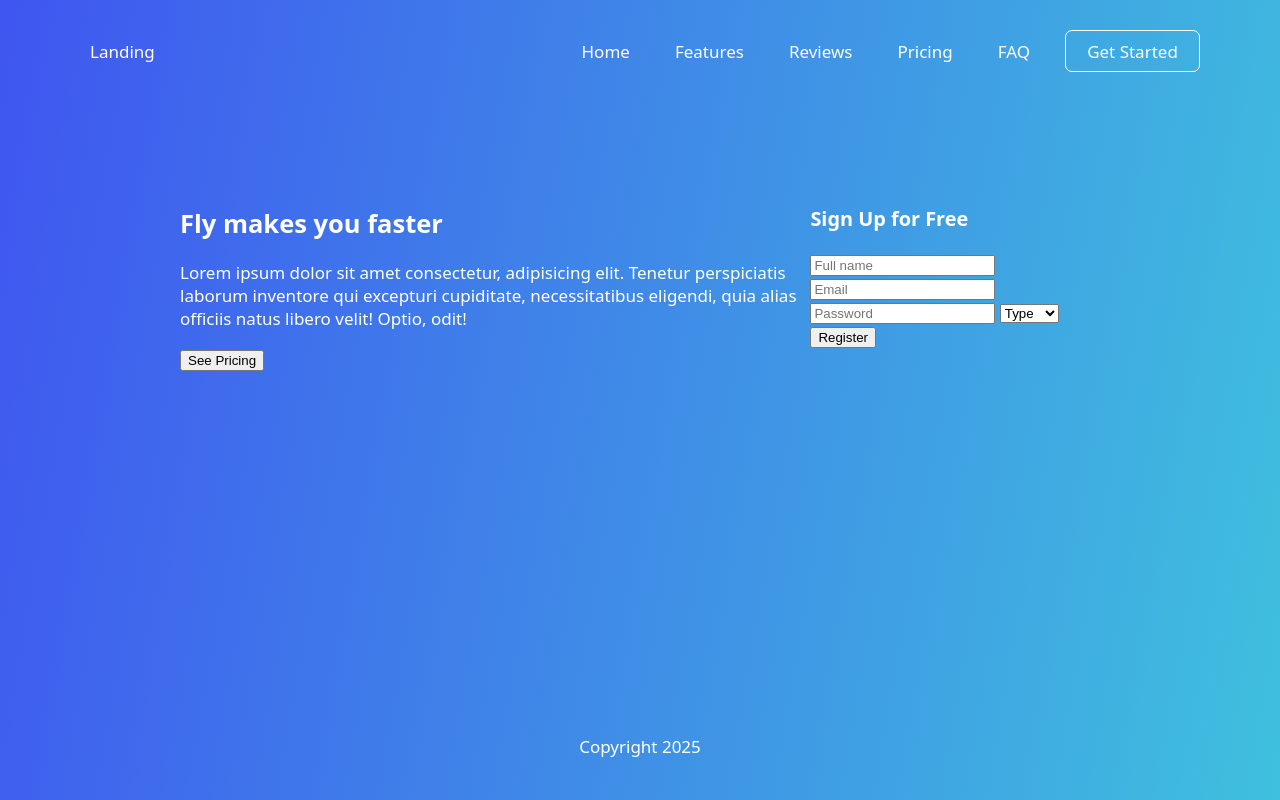
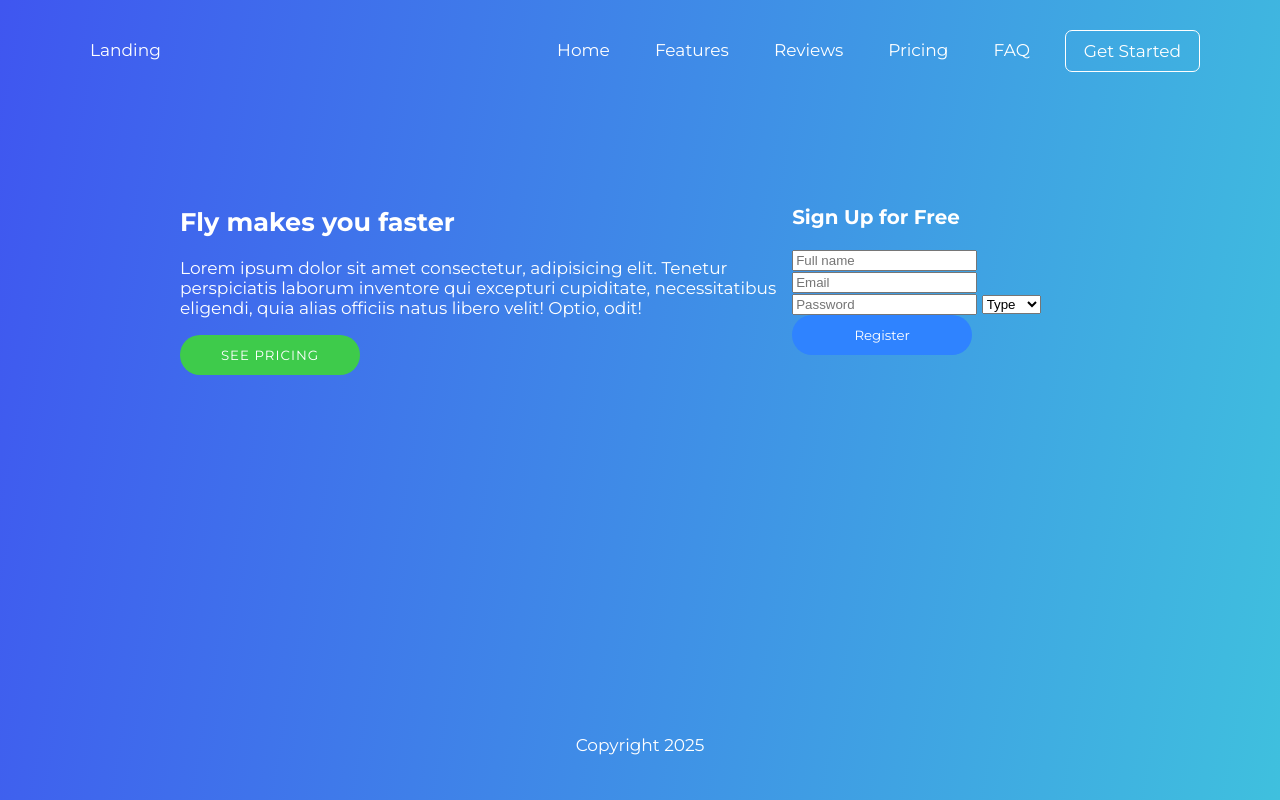
Before and after one commit to roanoarounik/Self-Trial, a plain HTML site: page index.html in a window 1280 px wide. Drawn offline with Linux system fonts and the light colour scheme.

Commit message:
Button Styled

```diff
--- a/index.html
+++ b/index.html
@@ -46,7 +46,7 @@
                         <option value="type1">Type1</option>
                         <option value="type2">Type2</option>
                     </select>
-                    <button class="sectionButton" type="submit">
+                    <button class="registerButton sectionButton" type="submit">
                         Register
                     </button>
                 </form>
--- a/styles/styles.css
+++ b/styles/styles.css
@@ -1,3 +1,5 @@
+@import url('https://fonts.googleapis.com/css2?family=Montserrat:ital,wght@0,100..900;1,100..900&display=swap');
+
 body {
     margin: 0;
     display: grid;
@@ -10,7 +12,7 @@ body {
 .font {
     color: white;
     font-size: 17px;
-    font-family: system-ui;
+    font-family: "Montserrat", system-ui;
 }
 
 a {
@@ -47,3 +49,25 @@ header {
 section {
     width: 100%;
 }
+
+button {
+    font-family: "Montserrat", system-ui;
+}
+
+.sectionButton {
+    height: 40px;
+    width: 180px;
+    border-radius: 20px;
+    color: white;
+    border: none;
+}
+
+.ctaButton {
+    letter-spacing: 1px;
+    text-transform: uppercase;
+    background: rgb(62 203 75);
+}
+
+.registerButton {
+    background: rgb(47 131 255)
+}
```
